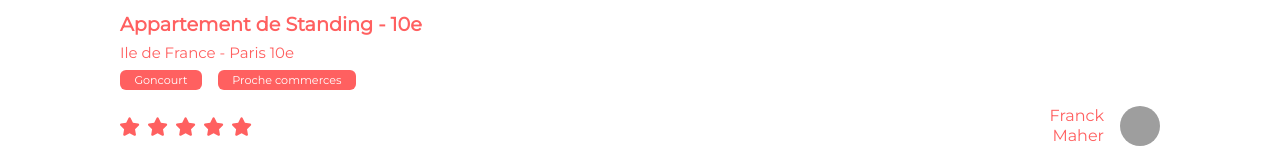
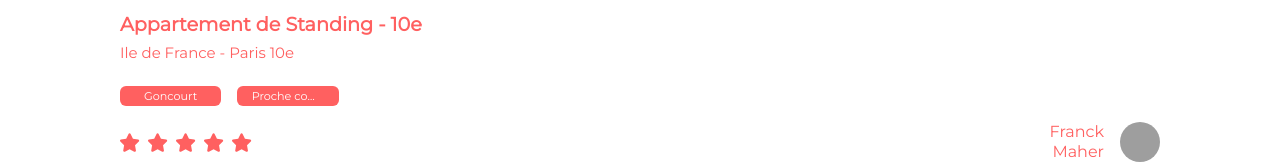
Before and after one commit to Maevath/oc_kasa, a React (Create React App) app: page /lodging/0979876d in a window 1280 px wide. Shown: the part 352-516 px from the top of the page. Built offline with nearby package versions, Linux system fonts and the light colour scheme; grey boxes are pictures that could not be loaded.

Commit message:
correction

```diff
--- a/public/index.html
+++ b/public/index.html
@@ -1,5 +1,5 @@
 <!DOCTYPE html>
-<html lang="en">
+<html lang="fr">
 
 <head>
   <meta charset="utf-8" />
@@ -22,7 +22,8 @@
       work correctly both with client-side routing and a non-root public URL.
       Learn how to configure a non-root public URL by running `npm run build`.
     -->
-  <title>React App</title>
+  <link rel="icon" href="./iconkasa.png" type="image/svg+xml">
+  <title>Kasa</title>
 </head>
 
 <body>
--- a/src/assets/styles/_animation.scss
+++ b/src/assets/styles/_animation.scss
@@ -1,3 +1,20 @@
+///////////////////// THUMBS
+
+@media (min-width: 1024px) {
+    .thumb {
+        transition: transform 0.3s ease-in-out;
+    }
+
+    .thumb:hover {
+        transform: scale(1.07);
+
+        img {
+            box-shadow: 0 3px 5px rgba(0, 0, 0, 0.548);
+        }
+    }
+}
+
+///////////////////// DROPDOWNS
 .flipped {
     transform: rotate(90deg);
 }
--- a/src/components/banner/banner.scss
+++ b/src/components/banner/banner.scss
@@ -41,8 +41,8 @@
         padding: 1rem 0;
 
         h1 {
-            font-size: 2rem;
-            font-weight: 800;
+            font-size: 1.8rem;
+            font-weight: 900;
         }
 
         .img-container img {
--- a/src/pages/home/home.scss
+++ b/src/pages/home/home.scss
@@ -6,14 +6,14 @@
 
 @media (min-width: 1024px) {
     .home {
-        padding: 0 13vh;
+        padding: 0 13vh 1rem;
     }
 
 }
 
 @media (min-width: 1440px) {
     .home {
-        padding: 0rem 21vh;
+        padding: 0rem 21vh 1rem;
 
     }
 }
--- a/src/pages/lodging/lodging.scss
+++ b/src/pages/lodging/lodging.scss
@@ -22,17 +22,22 @@
     }
 
     .tags {
-        display: flex;
+        display: grid;
+        grid-template-columns: repeat(auto-fill, minmax(100px, 1fr));
+        justify-content: start;
         gap: 1rem;
-        margin-bottom: 1rem;
+        margin: 1rem 0;
+
 
         .tag {
+            white-space: nowrap;
+            overflow: hidden;
+            text-overflow: ellipsis;
             background: $primary;
             font-size: 0.7rem;
             color: white;
             text-align: center;
             padding: 0.2rem 0.9rem;
-
             border-radius: 6px;
         }
     }
```
Also changed, not shown: public/iconkasa.png (added).
